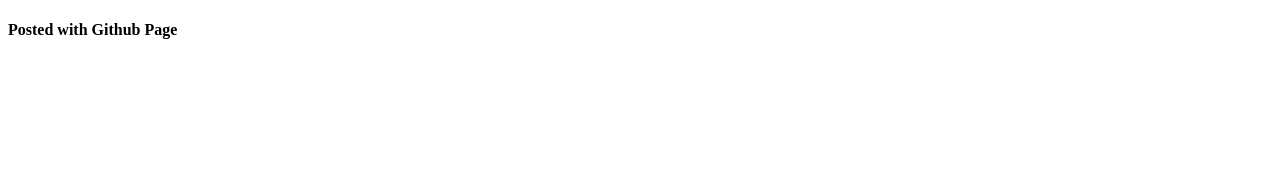
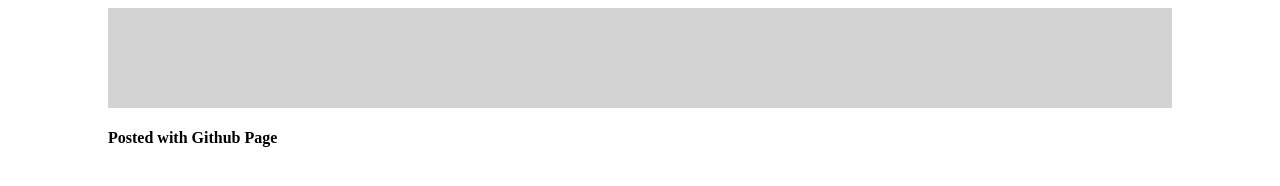
Before and after one commit to tshiwakoti/tshiwakoti, a plain HTML site: page index.html in a window 1280 px wide. Drawn offline with Linux system fonts and the light colour scheme.

Commit message:
started working with profile

```diff
--- a/index.html
+++ b/index.html
@@ -3,9 +3,40 @@
   <head>
     <meta charset="utf-8">
     <title>tshiwkoti</title>
+
+    <style>
+
+    #wrapper{
+      margin: 1px 100px;
+    }
+
+    #header {
+      height: 100px;
+      background-color: lightgrey;
+    }
+    </style>
   </head>
   <body>
-    <h4> Posted with Github Page <h4>
 
+
+    <div id = "wrapper">
+
+      <div id ="header">
+
+      </div>
+
+
+
+      <div id = "contents">
+        <h4> Posted with Github Page <h4>
+      </div>
+
+
+
+
+
+
+
+    </div>
   </body>
 </html>
```
